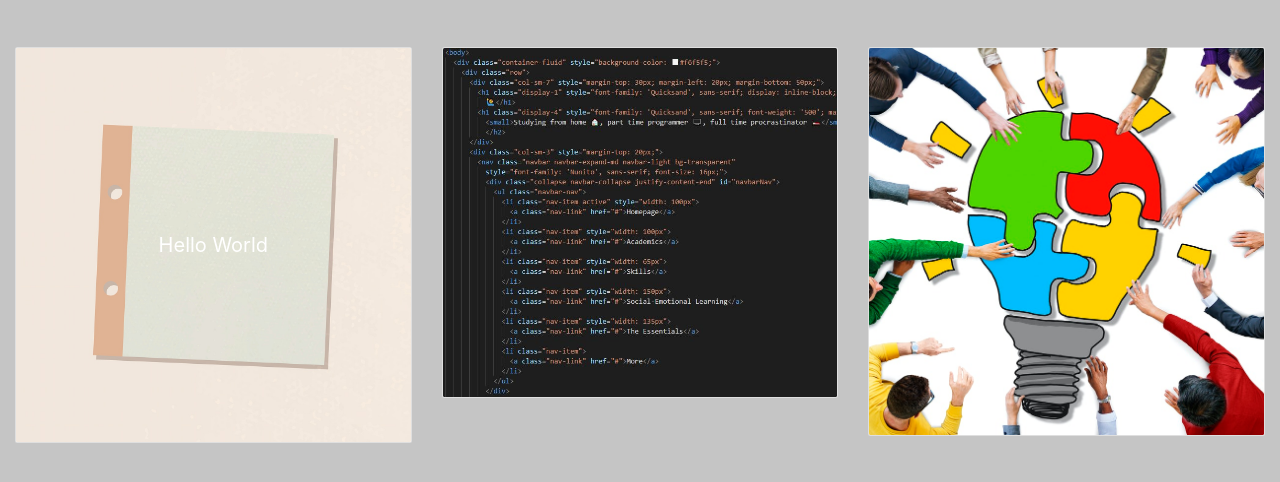
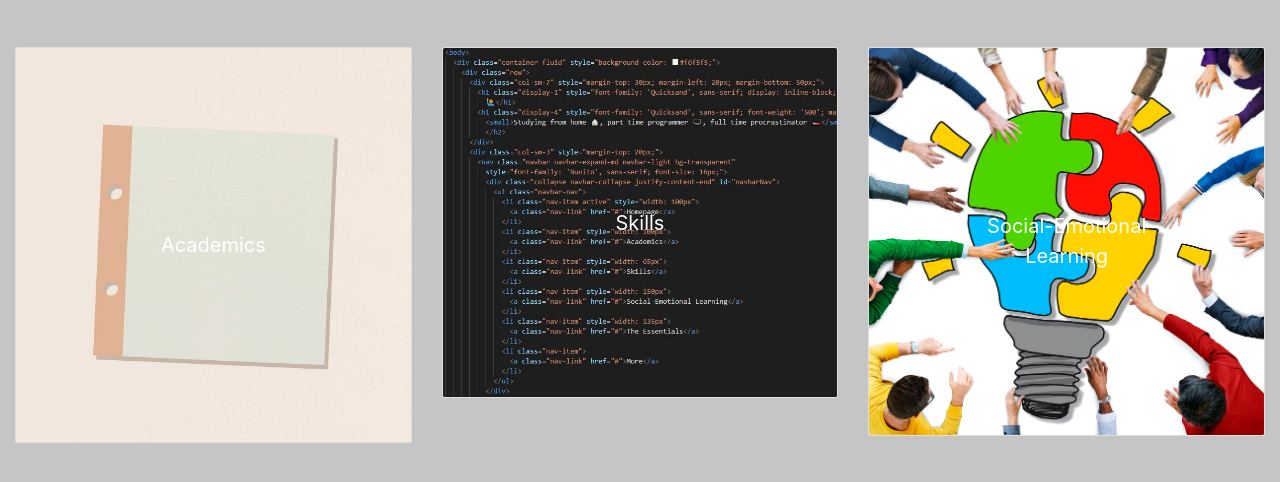
Before and after one commit to wsoonnn/wsoonnn.github.io, a plain HTML site: page index.html in a window 1280 px wide. Shown: the part 1240-1722 px from the top of the page. Drawn offline with nearby package versions, Linux system fonts and the light colour scheme.

Commit message:
Add files via upload

```diff
--- a/index.html
+++ b/index.html
@@ -98,21 +98,33 @@
       <div class="col-sm-4">
         <div class="card" style="margin-bottom: 25px;">
           <div>
-            <div class="text">Hello World</div>
+            <div class="text">Academics</div>
           </div>
           <div class="overlay">
-            <div class="text">Hello World</div>
+            <div class="text">Academics</div>
           </div>
           <img class="card-img" src="./img/academics.jpg">
         </div>
       </div>
       <div class="col-sm-4">
         <div class="card" style="margin-bottom: 25px;">
+          <div>
+            <div class="text">Skills</div>
+          </div>
+          <div class="overlay">
+            <div class="text">Skills</div>
+          </div>
           <img class="card-img" src="./img/skills.JPG">
         </div>
       </div>
       <div class="col-sm-4">
         <div class="card" style="margin-bottom: 25px;">
+          <div>
+            <div class="text">Social-Emotional Learning</div>
+          </div>
+          <div class="overlay">
+            <div class="text">Social-Emotional Learning</div>
+          </div>
           <img class="card-img" src="./img/socialemotional.jpg">
         </div>
       </div>
```
